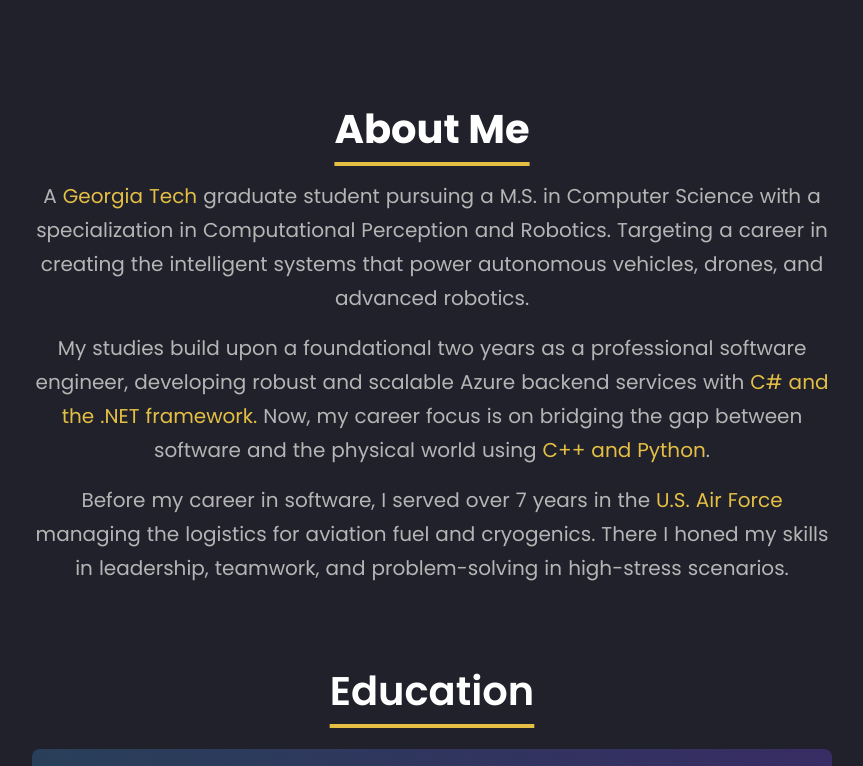
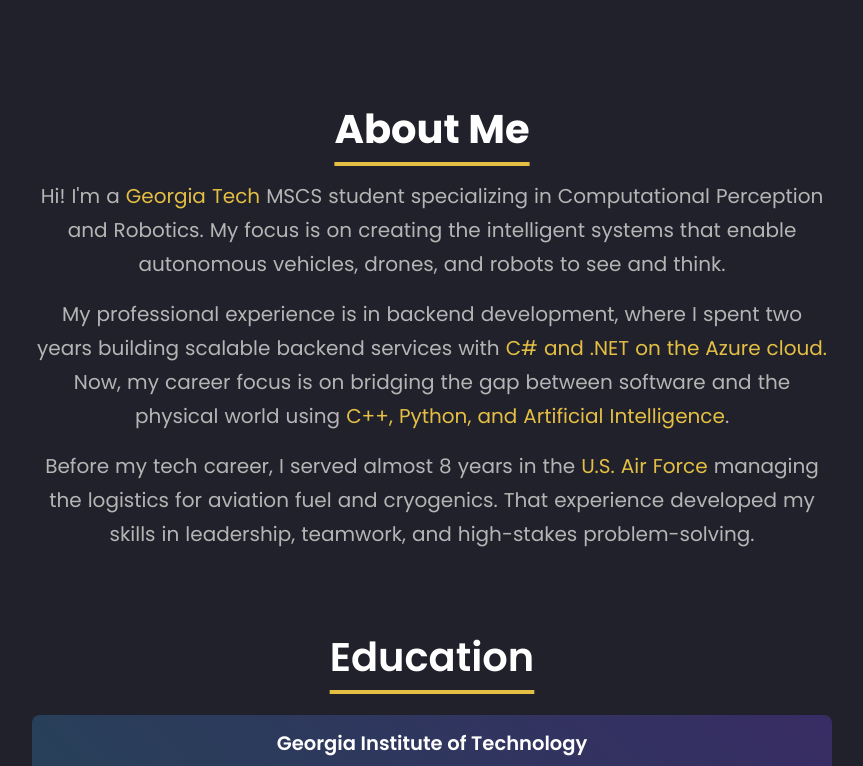
Before and after one commit to AV-3/Website-Portfolio, a React (Create React App) app: page / in a window 1280 px wide. Shown: the part 801-1567 px from the top of the page, without its empty margins (208-1071 px from the left). Built offline with nearby package versions, Linux system fonts and the light colour scheme.

Commit message:
added microsoft clarity to index.html for analytics, fixed underline overflowing to space next to the gatech description in hero. Edited About page description text for readability.

```diff
--- a/public/index.html
+++ b/public/index.html
@@ -10,6 +10,14 @@
     <script src="https://kit.fontawesome.com/6e0c3c4120.js" crossorigin="anonymous"></script>
     <link rel="stylesheet" href="https://cdnjs.cloudflare.com/ajax/libs/simple-line-icons/2.5.5/css/simple-line-icons.min.css">
 
+    <script type="text/javascript">
+      (function(c,l,a,r,i,t,y){
+          c[a]=c[a]||function(){(c[a].q=c[a].q||[]).push(arguments)};
+          t=l.createElement(r);t.async=1;t.src="https://www.clarity.ms/tag/"+i;
+          y=l.getElementsByTagName(r)[0];y.parentNode.insertBefore(t,y);
+      })(window, document, "clarity", "script", "s65o2tayla");
+    </script>
+
   </head>
 
   <body>
--- a/src/components/about/about.jsx
+++ b/src/components/about/about.jsx
@@ -6,19 +6,18 @@
       <div className="about__container">
         <h2 className="about__title">About Me</h2>
         <p className="about__description">
-          A <span className="highlight-gold">Georgia Tech</span> graduate student
-          pursuing a M.S. in Computer Science with a specialization in Computational Perception and Robotics.
-          Targeting a career in creating the intelligent systems that
-          power autonomous vehicles, drones, and advanced robotics.
+          Hi! I'm a <span className="highlight-gold">Georgia Tech</span> MSCS student specializing in Computational Perception and Robotics.
+          My focus is on creating the intelligent systems that enable autonomous vehicles, drones, and robots to see and think.
         </p>
         <p className="about__description">
-          My studies build upon a foundational two years as a professional software engineer, developing robust and scalable Azure backend services with
-          <span className="highlight-gold"> C# and the .NET framework.</span> Now, my career focus is on bridging the gap between software and the physical world using <span className="highlight-gold">C++ and Python</span>.
+          My professional experience is in backend development, where I spent two years building scalable backend services with
+          <span className="highlight-gold"> C# and .NET on the Azure cloud.</span> Now, my career focus is on bridging the gap between software and the physical
+          world using <span className="highlight-gold">C++, Python, and Artificial Intelligence</span>.
 
         </p>
         <p className="about__description">
-          Before my career in software, I served over 7 years in the <span className="highlight-gold">U.S. Air Force</span> managing the logistics for aviation fuel and cryogenics.
-          There I honed my skills in leadership, teamwork, and problem-solving in high-stress scenarios.
+          Before my tech career, I served almost 8 years in the <span className="highlight-gold">U.S. Air Force</span> managing the logistics for aviation fuel and cryogenics.
+          That experience developed my skills in leadership, teamwork, and high-stakes problem-solving.
         </p>
         <h2 className="about__subtitle">Education</h2>
         <div className="about__education__container first__education__container">
--- a/src/components/hero/hero.jsx
+++ b/src/components/hero/hero.jsx
@@ -60,8 +60,8 @@
         <p className="hero__description">
           with professional experience
           building solutions on the Microsoft stack (C#, .NET, Azure). Now specializing in
-          Computational Perception and Robotics at <a href="https://www.gatech.edu/" target="_blank" rel="noreferrer" className="hero__highlight__gold">Georgia Institute of Technology </a>
-          to develop high-performing intelligent systems.
+          Computational Perception and Robotics at <a href="https://www.gatech.edu/" target="_blank" rel="noreferrer" className="hero__highlight__gold">Georgia Institute of Technology</a>
+          <span> </span> to develop high-performing intelligent systems.
         </p>
         <div className="hero__buttons">
           <a href="#contact" className="btn btn-outline">
```
